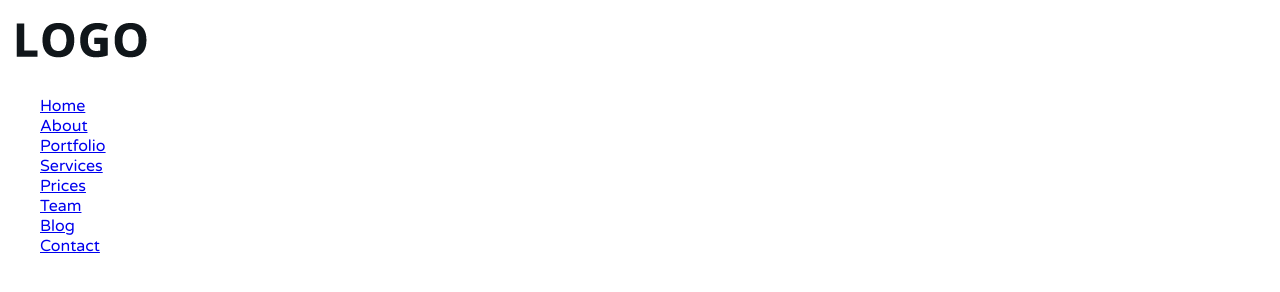
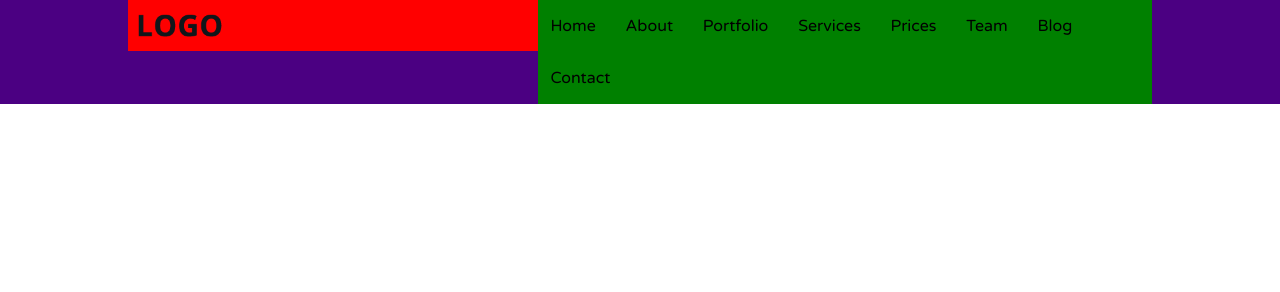
Before and after one commit to Bais-am/html-css.first, a plain HTML site: page Index.html in a window 1280 px wide. Drawn offline with Linux system fonts and the light colour scheme.

Commit message:
added basic header

```diff
--- a/Index.html
+++ b/Index.html
@@ -19,9 +19,12 @@
     <body>
         <!-- header -->
         <div class="header">
+            <div class="container">
+
                 <div class="logo">
                     <img src="/images/logo.webp" alt="logo image">
                 </div>
+
                 <ul class="navbar">
                     <li> <a href="#">Home</a> </li>
                     <li> <a href="#">About</a> </li>
@@ -32,6 +35,10 @@
                     <li> <a href="#">Blog</a> </li>
                     <li> <a href="#">Contact</a> </li>
                 </ul>
+
+                <div class="clear"></div>
             </div>
+        </div>
+        <div></div>
     </body>
 </html>
--- a/css/Style.css
+++ b/css/Style.css
@@ -1,14 +1,49 @@
+/*general page style*/
+*{
+    margin: 0px;
+    padding: 0px;
+    box-sizing: border-box;
+}
+
 body{
     font-family: 'Varela Round', sans-serif;
-    margin: 0px;
 }
 
-.logo{
-    left: 10vw;
-    top: 1vh;
+.container{
+    margin: auto;
+    width: 80%;
 }
 
-.navbar{
+.clear{
+    clear: both;
+}
+
+/* header */
+.header{
+    background-color: indigo;
+}
+
+.header .logo{
+    width: 40%;
+    background-color: red;
+    float: left;
+}
+.header .logo img{
+    width: 25%;
+}
+
+.header .navbar{
+    width: 60%;
+    float: left;
+    background-color: green;
     list-style: none;
+}
+.header .navbar li{
+    display: inline-block;
+}
+.header .navbar li a{
     text-decoration: none;
+    color: black;
+    display: block;
+    padding: 2vh 1vw;
 }
```
Lines whose indentation alone changed are shown as unchanged.
